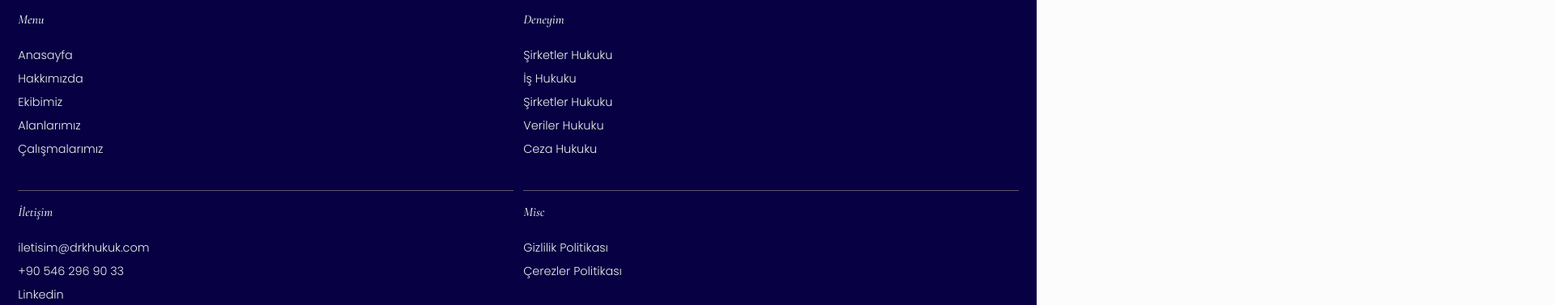
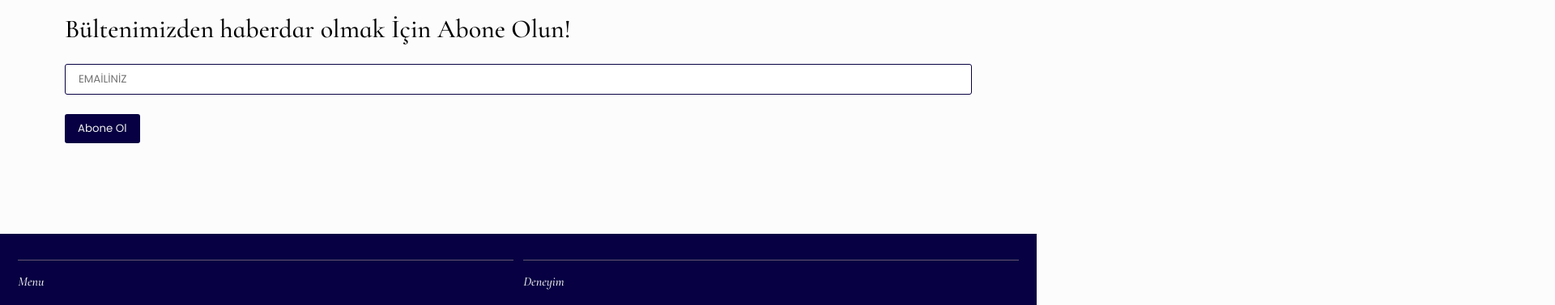
Before and after one commit to salimalitarikz/drkhukuk2024, a plain HTML site: page index.html in a window 1280 px wide. Shown: the part 3801-4178 px from the top of the page at 81% size, 1920 px wide, since content can reach past the window. Drawn offline with nearby package versions, Linux system fonts and the light colour scheme.

Commit message:
d4-u1-v1

```diff
--- a/index.html
+++ b/index.html
@@ -196,7 +196,7 @@
 
 
         <section class="index_part" id="index_part_3">
-            <div class="content_header">Makalelerimiz</div>
+            <div class="content_header">Makalelerimizden</div>
 
 
             <div id="index_part_3_content" class="swiper">
@@ -275,6 +275,17 @@
 
                 </div>
 
+
+            </div>
+        </section>
+
+
+        <section class="index_part" id="index_part_5">
+            <div class="content_header">DRK Hukuk</div>
+            <div>
+                <h3>Bültenimizden haberdar olmak İçin Abone Olun!</h3>
+                <input type="mail" placeholder="EMAİLİNİZ">
+                <button>Abone Ol</button>
 
             </div>
         </section>
--- a/site.js
+++ b/site.js
@@ -81,8 +81,12 @@ const swiper = new Swiper('.swiper', {
   // Optional parameters
   direction: 'horizontal',
   loop: true,
-  speed: 400,
+  speed: 700,
   spaceBetween: 50,
+
+  autoplay: {
+    delay: 3000,
+  },
 
 
   // And if we need scrollbar
--- a/style.scss
+++ b/style.scss
@@ -625,6 +625,39 @@ menu{
         }
     }
 
+    >#index_part_5{
+        display: flex;
+        flex-direction: column;
+        gap: 2rem;
+
+        >div:nth-last-child(1){
+            display: flex;
+            flex-direction: column;
+            align-items: flex-start;
+            gap: 1.5rem;
+            h3{
+                @extend .font_head;
+                font-size: 2rem;
+            }
+
+            >input{
+                width: 100%;
+                border: 1px solid $dark;
+               padding: .5rem 1rem ;
+               border-radius: 3px;
+               outline: none;
+            }
+
+            >button{
+                width: fit-content;
+                background-color: $dark;
+                padding: .5rem 1rem;
+                color: $light;
+                border-radius: 3px;
+            }
+        }
+    }
+
 
 
     @media only screen and (min-width: 900px) {
@@ -693,6 +726,10 @@ menu{
 
 }
 
+.swiper-scrollbar{
+    width: 100%;
+    height: 5px;
+}
 
 
 p{
```
Also changed, not shown: style.css, 1 other file.
